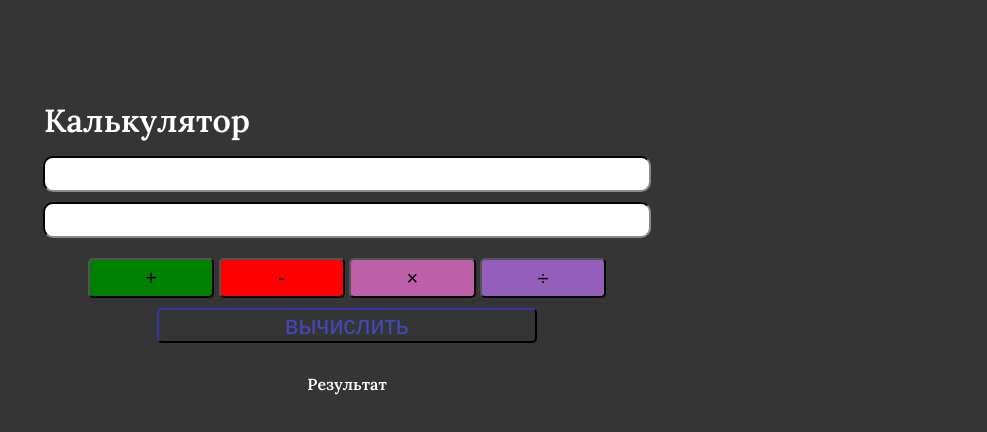
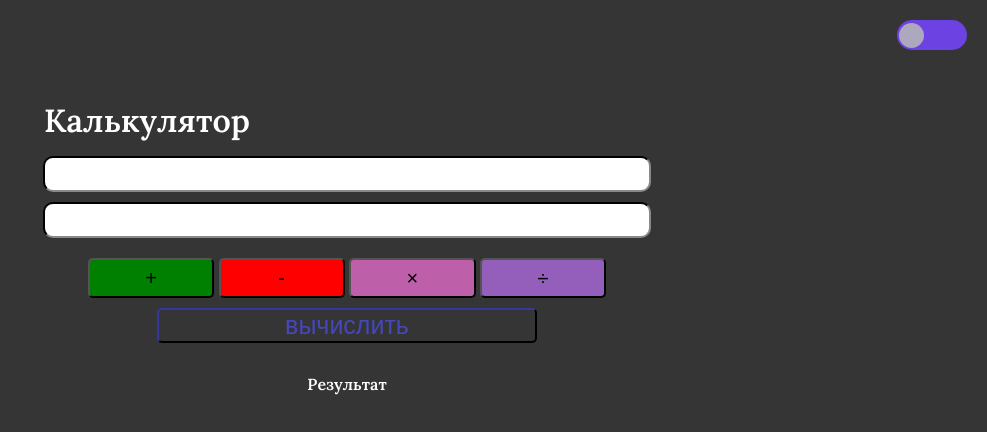
Before and after one commit to Arturchek10/calculator, a plain HTML site: page index.html in a window 1280 px wide. Shown: the whole page, without its empty margins (293-1280 px from the left). Drawn offline with Linux system fonts and the light colour scheme.

Commit message:
new nav button / background color(pink/dark)

```diff
--- a/index.html
+++ b/index.html
@@ -8,7 +8,11 @@
 
 
 </head>
-<body>
+<body id="body">
+  <nav>
+    <button class="onButton" id='btn' onclick='toggleButton()'><span class="circle"></span></button>
+
+  </nav>
 
   <div class="main-div">
     <h1>Калькулятор</h1>
--- a/main.js
+++ b/main.js
@@ -53,3 +53,11 @@ resultBtn.onclick = function(){
   const result = computeNumbersWithAction(input1, input2, action);
   printResult(result);
 }
+
+const bntOn = document.getElementById('btn');
+const back = document.documentElement;
+
+function toggleButton(){
+  bntOn.classList.toggle('active');
+  back.classList.toggle('on');
+}
--- a/styles.css
+++ b/styles.css
@@ -40,6 +40,42 @@ button{
   font-size: 20px;
 
 }
+.onButton{
+  height:30px;
+  width:70px;
+  background-color: rgb(109, 66, 227);
+  border-width: 0cap;
+  outline: 0;
+  border: 0;
+  border-radius: 20px;
+  cursor: pointer;
+  transition: background-color 0.5s;
+  padding: 0%;
+}
+.circle{
+  display: block;
+  height: 25px;
+  width: 25px;
+  background-color: rgb(173, 168, 189);
+  border-radius: 50%;
+  margin-left: 2px;
+  transition: background-color 0.5s, margin-left 0.5s;
+}
+.active{
+  background-color: rgb(208, 202, 224);
+}
+.active span{
+  margin-left: 43px;
+  background-color: #fff;
+}
+.on{
+  background-color: rgb(219, 149, 245);
+}
+nav{
+  position: absolute;
+  top: 20px;
+  right: 20px;
+}
 #button-plus{
   background-color: green;
 }
```
